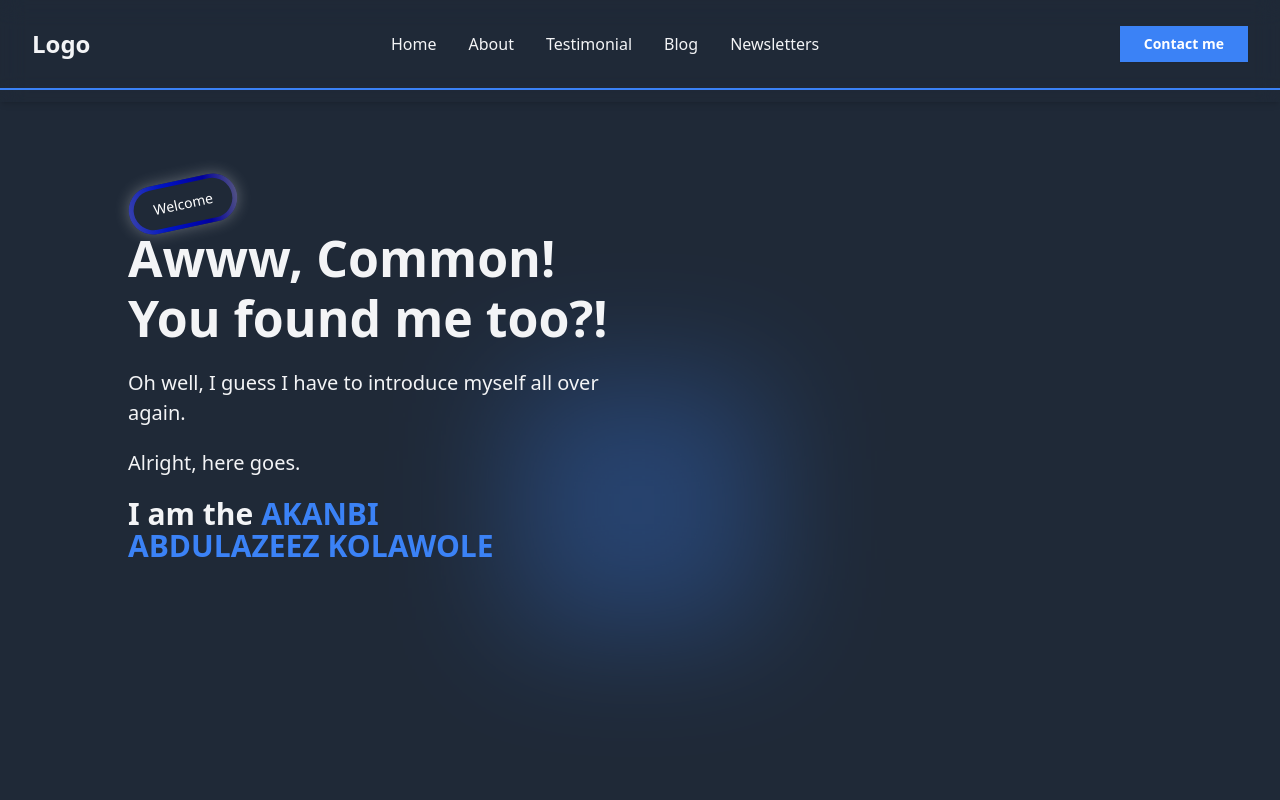
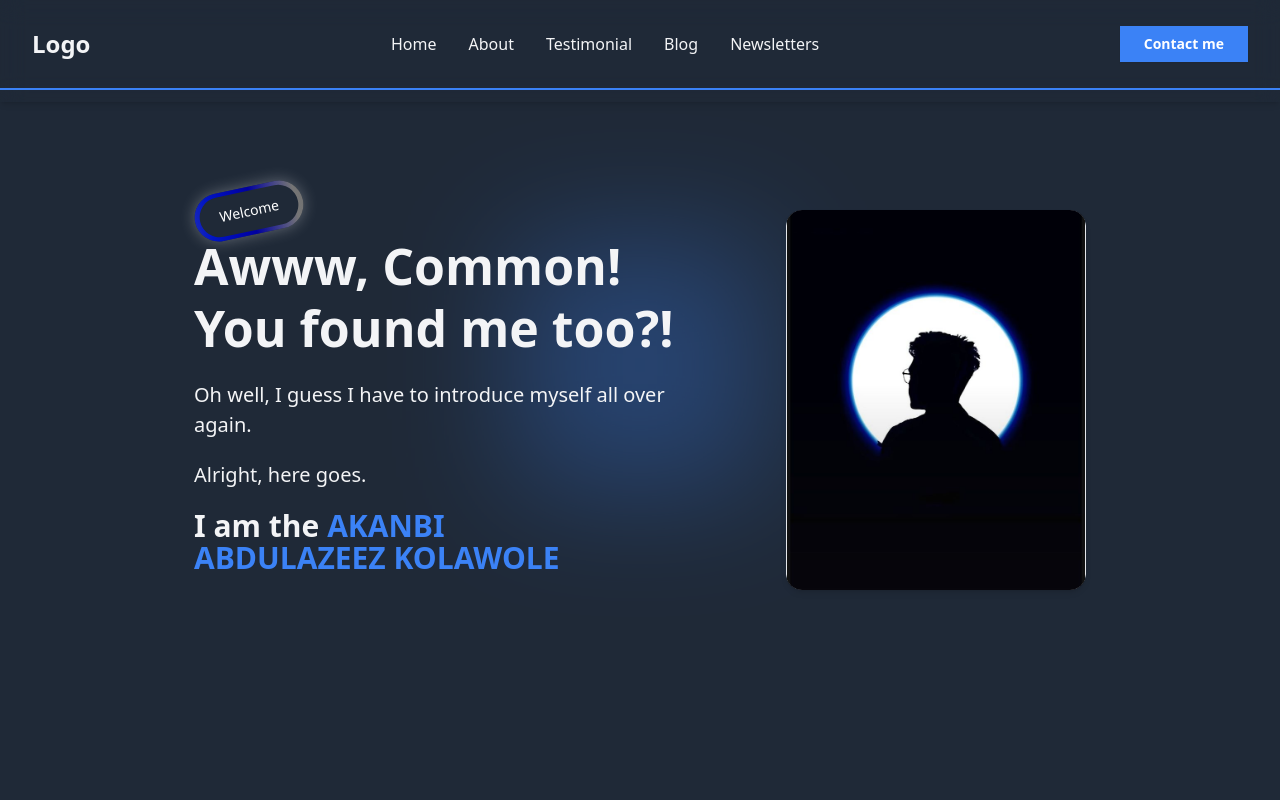
Before and after one commit to Harziz712/my-portfolio, a Next.js app: page / in a window 1280 px wide. Shown: the top 800 px of the page. Built offline with nearby package versions, Linux system fonts and the light colour scheme.

Commit message:
add: about page added

```diff
--- a/app/Button.module.css
+++ b/app/Button.module.css
@@ -1,5 +1,5 @@
 .animatedButton {
-    position: relative;
+    /* position: relative; */
     height: 3rem;
     border-radius: 50px;
     background: linear-gradient(to right, #656565, #4249a7, #0014c5, #0000a0, #757575, #656565);
@@ -13,6 +13,7 @@
     transform: rotate(-12deg);
     position: absolute;
     top: -2.5rem;
+    z-index: 50;
     padding: 15px 5px;
 
   }
--- a/app/assets/images.tsx
+++ b/app/assets/images.tsx
@@ -1,5 +1,6 @@
 import milkyway from "./milky-way.png"
+import profileImag from "./profileImg.jpg"
 
 export const Images  = {
-    milkyway
+    milkyway, profileImag
 }
--- /dev/null
+++ b/app/components/aboutdetails.tsx
@@ -0,0 +1,17 @@
+import React from 'react'
+
+const Aboutdetails = () => {
+  return (
+    <div className="w-full md:w-[50%] text-center md:text-left space-y-3">
+      <h2 className="text-primary text-[30px] font-[700]">About Me</h2>
+      <h2 className="text-[30px] font-[700]">I AM AKANBI ABDULAZEEZ KOLAWOLE</h2>
+      <p className="text-[15px] font-[500]">The one you heard about.</p>
+      <p className="text-[15px] font-[500]">
+        I am a Direct-response Marketing and Copywriting professional, famous for using deep psychology and persuasion to sell out brands, products, and services for some of the major brands across the world.
+      </p>
+      <h4 className="text-[20px] font-[500]">They say I'm a GENIUS. I agree.</h4>
+    </div>
+  );
+};
+
+export default Aboutdetails
--- /dev/null
+++ b/app/components/aboutimg.tsx
@@ -0,0 +1,18 @@
+import React from 'react'
+import { Glassmorphism } from './ui/ui'
+import { Card } from './ui/card'
+import { cn } from '@/lib/utils'
+import { Images } from '../assets/images'
+import Image from 'next/image'
+
+const AboutImg = () => {
+  return (
+<Glassmorphism className="overflow-hidden h-fit p-0 border-none shadow-2xl rounded-2xl">
+  <Card className="w-[300px] h-[380px] p-0 flex items-center justify-center rounded-2xl">
+    <Image className="object-contain" src={Images.profileImag} alt={''} />
+  </Card>
+</Glassmorphism>
+  )
+}
+
+export default AboutImg
--- a/app/components/homedetails.tsx
+++ b/app/components/homedetails.tsx
@@ -3,17 +3,20 @@ import { Homebtn } from './ui/ui'
 
 const HomeDetails = () => {
   return (
-    <>    <Homebtn/>
+    <div className="w-full md:w-[50%] text-center md:text-left space-y-5  z-10 relative">
+      <Homebtn />
+      <h1 className="text-[35px] md:text-[50px] font-[700] leading-tight pt-2">
+        Awww, Common! You found me too?!
+      </h1>
+      <p className="text-[18px] md:text-[20px] font-[500]">
+        Oh well, I guess I have to introduce myself all over again.
+      </p>
+      <p className="text-[18px] md:text-[20px] font-[500]">Alright, here goes.</p>
+      <h2 className="text-[25px] md:text-[30px] font-[700] leading-8">
+        I am the <span className="text-primary">AKANBI <br /> ABDULAZEEZ KOLAWOLE</span>
+      </h2>
+    </div>
+  );
+};
 
-    <div className='w-[50%] space-y-5 overflow-hidden z-10 relative'>
-        <h1 className='text-[50px] font-[700] leading-15 pt-2'>Awww, Common! You found me too?!</h1>
-        <p className='text-[20px] font-[500]'>Oh well, I guess I have to introduce myself all over again. </p>
-        <p className='text-[20px] font-[500]'>Alright, here goes.</p>
-        <h2 className='text-[30px] font-[700] leading-8'>I am the <span className='text-primary'>AKANBI <br/>ABDULAZEEZ KOLAWOLE</span></h2>
-    </div>
-    </>
-
-  )
-}
-
-export default HomeDetails
+export default HomeDetails;
--- /dev/null
+++ b/app/components/homeimage.tsx
@@ -0,0 +1,17 @@
+import React from "react";
+import { Glassmorphism } from "./ui/ui";
+import { Card } from "./ui/card";
+import Image from "next/image";
+import { Images } from "../assets/images";
+
+const HomeImage = () => {
+  return (
+    <Glassmorphism className="overflow-hidden h-fit p-0 border-none shadow-2xl rounded-2xl">
+      <Card className="w-[300px] h-[380px] p-0 flex items-center justify-center rounded-2xl">
+        <Image className="object-contain" src={Images.profileImag} alt="Profile Image" />
+      </Card>
+    </Glassmorphism>
+  );
+};
+
+export default HomeImage;
--- a/app/components/navbar.tsx
+++ b/app/components/navbar.tsx
@@ -7,15 +7,15 @@ import { Sheet, SheetContent, SheetTrigger } from './ui/sheet'
 
 const Navbar = () => {
   return (
-    <Glassmorphism className="w-full fixed  top-0 left-0 z-99">
+    <Glassmorphism className="w-full fixed  top-0 left-0 z-50">
       <div className="flex justify-between items-center py-4 px-8">
         <h1 className="text-2xl font-semibold">Logo</h1>
-
+{/* Desktop */}
         <div className="hidden md:flex justify-between items-center gap-6">
           <NavLinks />
         </div>
-
-        <div className="md:hidden">
+{/* Mobile */}
+        <div className="md:hidden z-100 relative">
           <Sheet>
             <SheetTrigger>
               <Menu className="w-8 h-8" />
@@ -29,7 +29,7 @@ const Navbar = () => {
           </Sheet>
 
         </div>
-        <Button className="hidden md:flex px-6 py-3 font-bold text-sm">Contact me</Button>
+        <Button className={"hidden md:flex px-6 py-3 font-bold text-sm"}>Contact me</Button>
       </div>
 
       <div className="h-[2px] w-full bg-primary mb-3"></div>
--- a/app/components/ui/ui.tsx
+++ b/app/components/ui/ui.tsx
@@ -8,6 +8,7 @@ import { Images } from '@/app/assets/images'
 export const Glassmorphism = ({children, className}: {children: React.ReactNode, className?: string}) => {
   return (
     <div className={`backdrop-blur-md shadow-md ${className}`}>{children}</div>
+    // <div className={`backdrop-blur-md bg-white/10 shadow-md ${className}`}>{children}</div>
   )
 }
 
@@ -20,13 +21,17 @@ export const Homebtn = () => {
     </Button>
   )
 }
-export const BgBlur = () => {
+export const BgBlur = ({ className }: { className?: string }) => {
   return (
-<div className='h-[250px] w-[250px] blur-3xl  bg-primary  opacity-30 absolute  top-[20%] left-[40%] z-0 '></div>
-  )
-}
+    <div
+      className={`absolute w-[150px] h-[150px] sm:w-[200px] sm:h-[200px] md:w-[250px] md:h-[250px] blur-3xl bg-primary opacity-30 ${className}`}
+    ></div>
+  );
+};
+
 
 export const Milkyway = () => {
   return (
-<img src={Images.milkyway.src} alt="milkyway" className='w-full' />  )
+    <div className='w-full py-[5%] h-[60vh]' ><img src={Images.milkyway.src} alt="milkyway" /> </div>
+ )
 }
--- a/app/page.tsx
+++ b/app/page.tsx
@@ -1,17 +1,22 @@
-import React from 'react'
-import Navbar from './components/navbar'
-import Home from './pages/home'
-import { Milkyway } from './components/ui/ui'
+import React from 'react';
+import Navbar from './components/navbar';
+import Home from './pages/home';
+import { Milkyway } from './components/ui/ui';
+import About from './pages/about';
+import Service from './pages/service';
 
-const page = () => {
+const Page = () => {
   return (
-    <div className='bg-accent-foreground text-accent min-h-[100vh]'>
-      <Navbar/>
-      <Home/>
-      <Milkyway/>
+    <div className="bg-accent-foreground text-accent h-full m-0 p-0">
+      <Navbar />
+      <div className=" relative">
+        <Home />
+        <Milkyway />
+        <About />
+        <Service/>
+      </div>
+    </div>
+  );
+};
 
-    </div>
-  )
-}
-
-export default page
+export default Page;
--- /dev/null
+++ b/app/pages/about.tsx
@@ -0,0 +1,20 @@
+import React from 'react'
+import AboutImg from '../components/aboutimg'
+import Aboutdetails from '../components/aboutdetails'
+import { BgBlur } from '../components/ui/ui'
+
+const About = () => {
+  return (
+<div id="about" className="h-auto min-h-screen w-full px-5 md:px-[10%] py-[10%] relative flex flex-col items-center justify-center">
+  <BgBlur className="left-[40%] top-[40%] z-0 absolute" />
+
+  <div className="flex flex-col md:flex-row items-center justify-center gap-10 md:gap-20 w-full">
+    <AboutImg />
+    <Aboutdetails />
+  </div>
+</div>
+
+  )
+}
+
+export default About
--- a/app/pages/home.tsx
+++ b/app/pages/home.tsx
@@ -1,14 +1,16 @@
 import React from 'react'
 import HomeDetails from '../components/homedetails'
 import { BgBlur } from '../components/ui/ui'
+import HomeImage from '../components/homeimage';
 
 const Home = () => {
   return (
-    <div   id='home' className=' md:px-32 top-55 relative w-full h-[100vh]'>
-        <BgBlur/>
-        <HomeDetails />
+    <div id="home" className="relative w-full h-auto min-h-screen flex flex-col md:flex-row items-center justify-center px-5 md:px-32 gap-10 md:gap-20">
+      <BgBlur className="top-[30%] left-[50%] translate-x-[-50%] z-0" />
+      <HomeDetails />
+      <HomeImage />
     </div>
-  )
-}
+  );
+};
 
-export default Home
+export default Home;
--- /dev/null
+++ b/app/pages/service.tsx
@@ -0,0 +1,9 @@
+import React from 'react'
+
+const Service = () => {
+  return (
+    <div>Service</div>
+  )
+}
+
+export default Service
```
Also changed, not shown: app/assets/profileImg.jpg (added).
